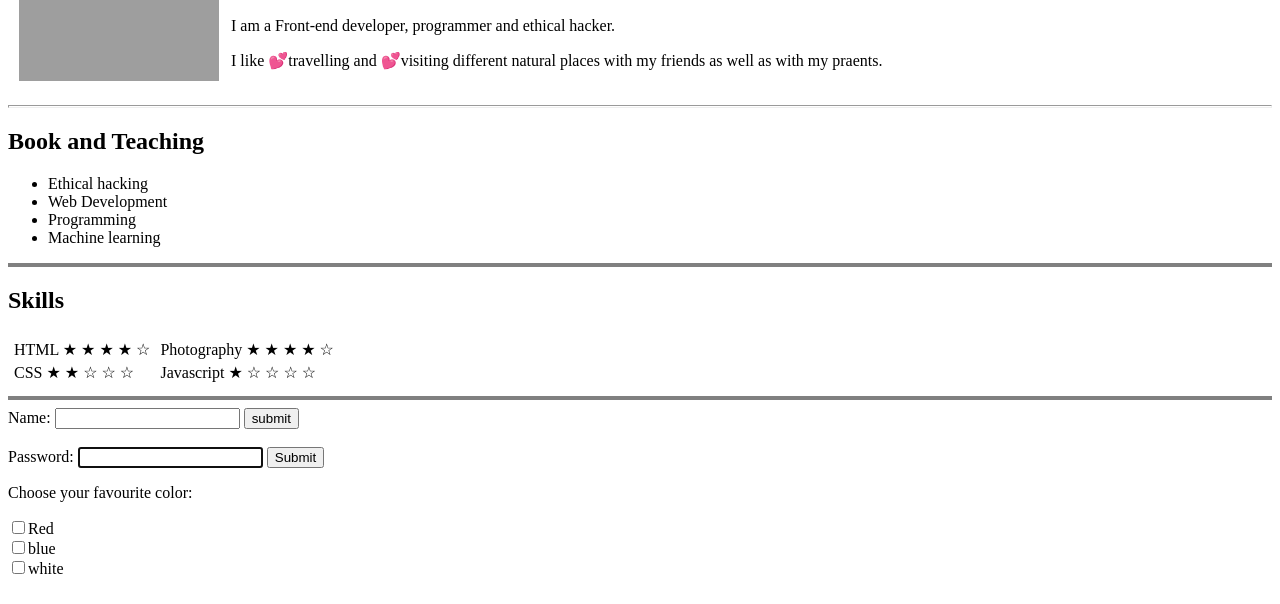
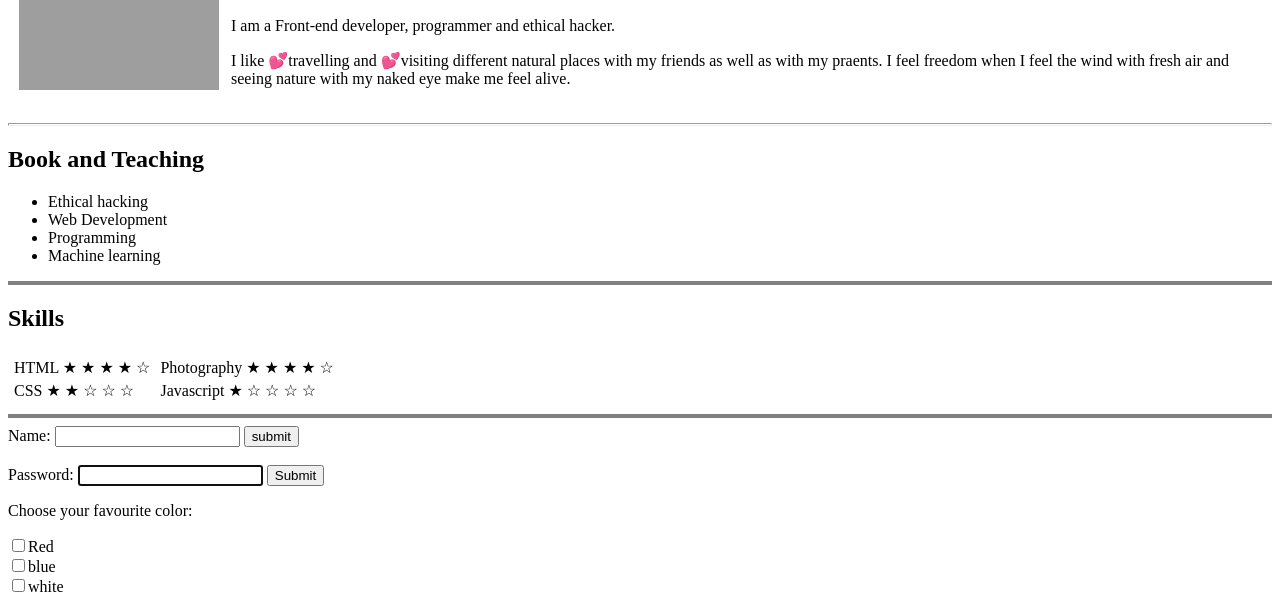
Before and after one commit to ajayadhikarii/Fornt-end-web-Development, a plain HTML site: page index.html in a window 1280 px wide. Shown: the part 283-887 px from the top of the page. Drawn offline with Linux system fonts and the light colour scheme; grey boxes are pictures that could not be loaded.

Commit message:
Update index.html

```diff
--- a/index.html
+++ b/index.html
@@ -26,7 +26,7 @@
                     <h2>Ajay Adhikari</h2>
                     <p>I am a Front-end developer, programmer and ethical hacker.</p>
                     <p>I like 💕travelling and 💕visiting different natural places with my friends as well as with my
-                        praents.</p>
+                        praents. I feel freedom when I feel the wind with fresh air and seeing nature with my naked eye make me feel alive.</p>
                 </td>
             </tr>
         </table>
```
